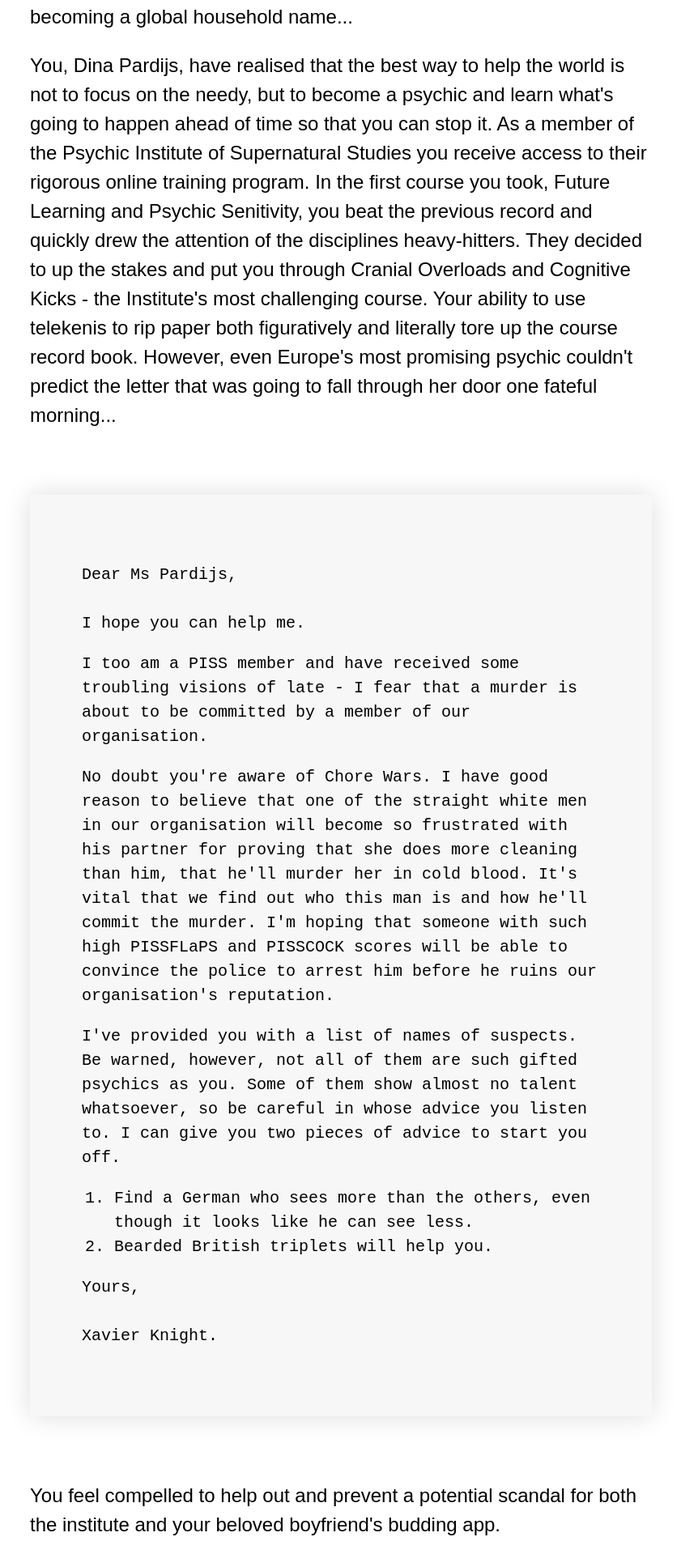
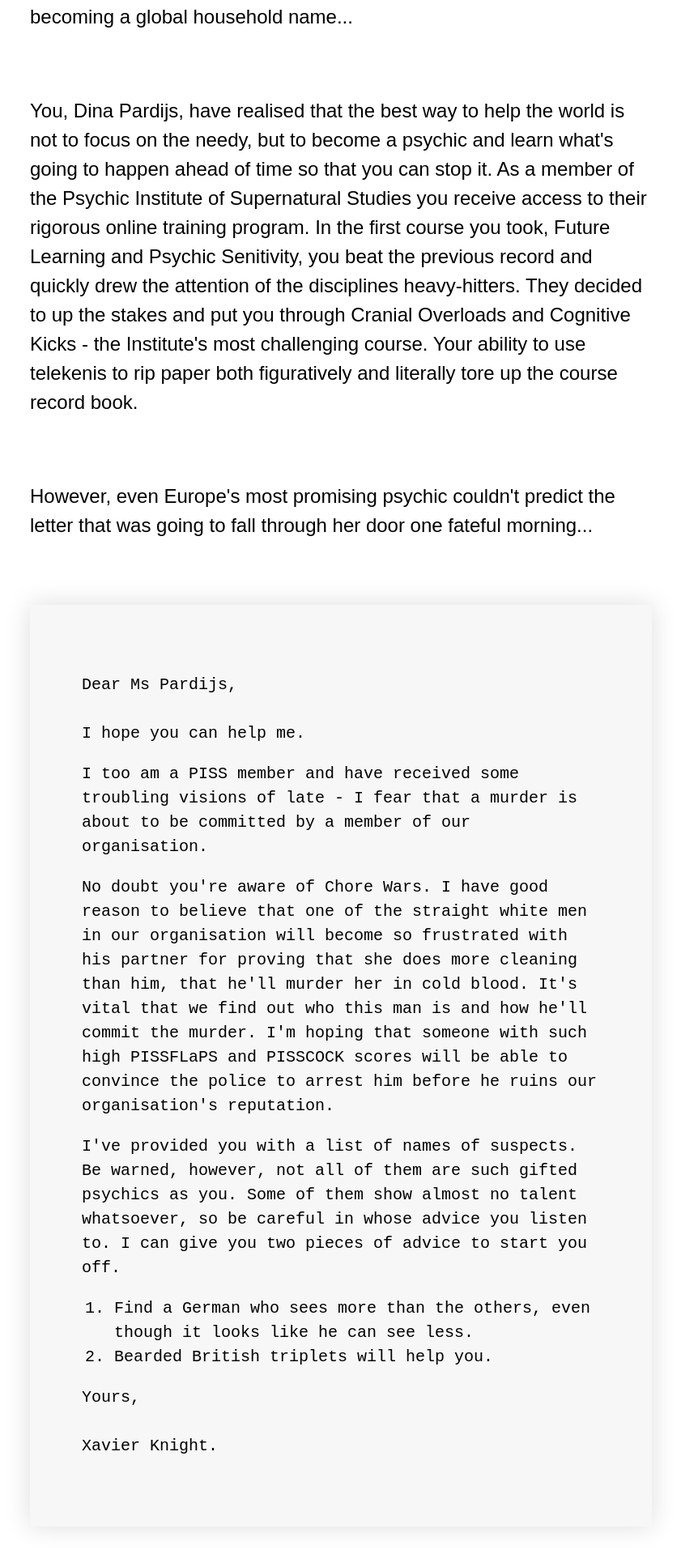
Before and after one commit to adrianosmond/dina2018, a React (Create React App) app: page / in a window 1280 px wide. Shown: the part 301-2220 px from the top of the page at 81% size, without its empty margins (219-1060 px from the left). Built offline with nearby package versions, Linux system fonts and the light colour scheme.

Commit message:
Intro improvements

```diff
--- a/src/App.css
+++ b/src/App.css
@@ -59,6 +59,10 @@
   padding: 4rem 1rem;
   font-size: 1.5rem;
   line-height: 1.5;
+}
+
+.intro > p:not(:first-child) {
+  margin-top: 5rem;
 }
 
 .letter {
--- a/src/components/Intro.js
+++ b/src/components/Intro.js
@@ -24,7 +24,11 @@ const Intro = () =>
       the stakes and put you through Cranial Overloads and Cognitive Kicks -
       the Institute's most challenging course. Your ability to use telekenis
       to rip paper both figuratively and literally tore up the course record
-      book. However, even Europe's most promising psychic couldn't predict the
+      book.
+    </p>
+
+    <p>
+      However, even Europe's most promising psychic couldn't predict the
       letter that was going to fall through her door one fateful morning...
     </p>
 
@@ -62,11 +66,8 @@ const Intro = () =>
 
     <p>
       You feel compelled to help out and prevent a potential scandal for both the
-      institute and your beloved boyfriend's budding app.
-    </p>
-
-    <p>
-      You grab your laptop, and go straight to <Link to='/fly'>the web browser...</Link>
+      institute and your beloved boyfriend's budding app. You grab your laptop,
+      and go straight to <Link to='/fly'>the web browser...</Link>
     </p>
 
   </div>
```
